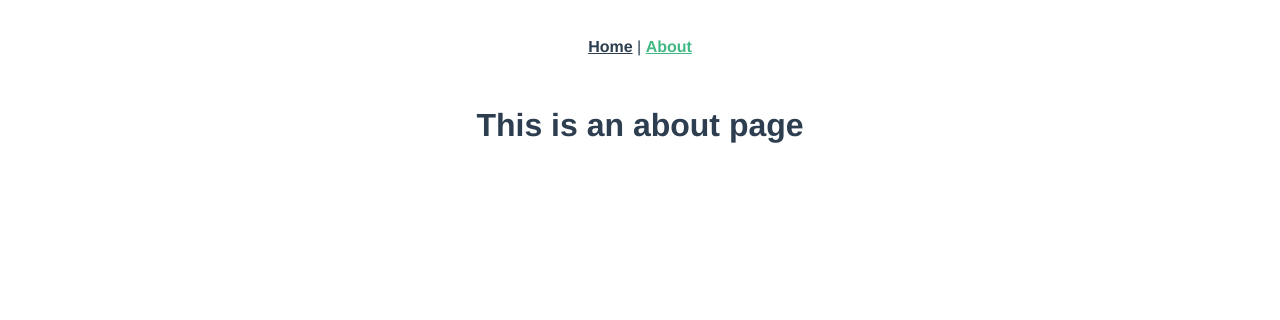
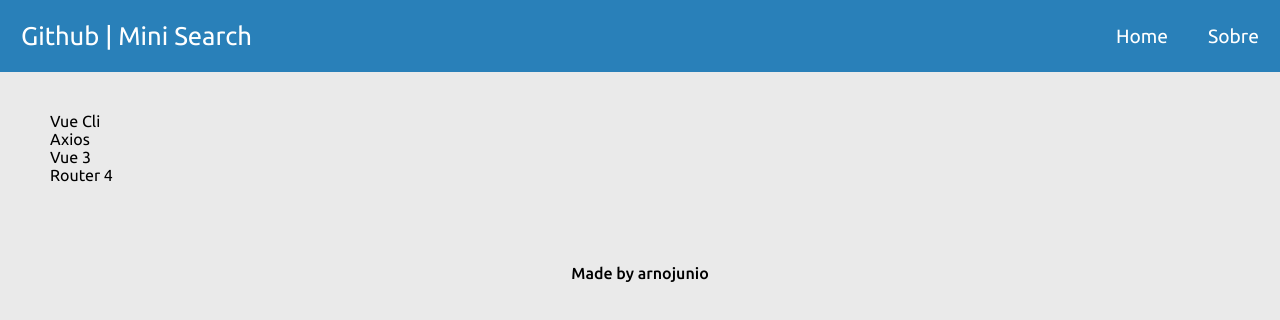
Before and after one commit to arnojunio/github-mini-search, a Vue app: page /about in a window 1280 px wide. Shown: the top 320 px of the page. Built offline with nearby package versions, Linux system fonts and the light colour scheme.

Commit message:
initial commit

```diff
--- a/package.json
+++ b/package.json
@@ -18,6 +18,7 @@
         "@vue/cli-plugin-router": "~4.5.15",
         "@vue/cli-service": "~4.5.15",
         "@vue/compiler-sfc": "^3.0.0",
+        "axios": "^0.21",
         "babel-eslint": "^10.1.0",
         "eslint": "^6.7.2",
         "eslint-plugin-vue": "^7.0.0"
--- /dev/null
+++ b/public/css/boot.css
@@ -0,0 +1,12 @@
+* {
+    margin: 0;
+    padding: 0;
+    box-sizing: border-box;
+    text-decoration: none;
+    font-size: 1em;
+    font-family: 'Ubuntu', sans-serif;
+}
+
+.ds-none {
+    display: none !important;
+}
--- a/public/index.html
+++ b/public/index.html
@@ -1,17 +1,17 @@
 <!DOCTYPE html>
 <html lang="">
-  <head>
+
+<head>
     <meta charset="utf-8">
+    <title>GitHub Mini Search</title>
     <meta http-equiv="X-UA-Compatible" content="IE=edge">
+    <link rel="stylesheet" href="./css/boot.css" />
     <meta name="viewport" content="width=device-width,initial-scale=1.0">
-    <link rel="icon" href="<%= BASE_URL %>favicon.ico">
-    <title><%= htmlWebpackPlugin.options.title %></title>
-  </head>
-  <body>
-    <noscript>
-      <strong>We're sorry but <%= htmlWebpackPlugin.options.title %> doesn't work properly without JavaScript enabled. Please enable it to continue.</strong>
-    </noscript>
+</head>
+
+<body>
     <div id="app"></div>
     <!-- built files will be auto injected -->
-  </body>
+</body>
+
 </html>
--- a/src/App.vue
+++ b/src/App.vue
@@ -1,30 +1,34 @@
 <template>
-  <div id="nav">
-    <router-link to="/">Home</router-link> |
-    <router-link to="/about">About</router-link>
-  </div>
-  <router-view/>
+  <Header />
+  <router-view v-slot="{ Component }">
+    <transition name="fade" mode="out-in">
+      <component :is="Component" :key="$route.path"></component>
+    </transition>
+  </router-view>
+  <Footer />
 </template>
 
+<script>
+import Header from './components/Header.vue'
+import Footer from './components/Footer.vue'
+
+export default {
+  name: 'App',
+  components: {
+    Header,Footer
+  }
+}
+</script>
+
 <style>
-#app {
-  font-family: Avenir, Helvetica, Arial, sans-serif;
-  -webkit-font-smoothing: antialiased;
-  -moz-osx-font-smoothing: grayscale;
-  text-align: center;
-  color: #2c3e50;
+.fade-enter-active,
+.fade-leave-active {
+  transition: opacity 0.5s, transform 0.5s;
 }
 
-#nav {
-  padding: 30px;
-}
-
-#nav a {
-  font-weight: bold;
-  color: #2c3e50;
-}
-
-#nav a.router-link-exact-active {
-  color: #42b983;
+.fade-enter-from,
+.fade-leave-to {
+  opacity: 0;
+  transform: translateY(-5%);
 }
 </style>
--- /dev/null
+++ b/src/components/About.vue
@@ -0,0 +1,21 @@
+<template>
+    <main>
+        <div class="main">
+            <header class="main-content">
+                <p>Vue Cli</p>
+                <p>Axios</p>
+                <p>Vue 3</p>
+                <p>Router 4</p>
+            </header>
+        </div>
+    </main>
+</template>
+
+<script>
+export default {
+
+}
+</script>
+
+<style>
+</style>
--- /dev/null
+++ b/src/components/Footer.vue
@@ -0,0 +1,31 @@
+<template>
+  <footer class="page-footer">
+    <div class="page-footer-content">
+      <p>Made by arnojunio</p>
+    </div>
+  </footer>
+</template>
+
+<script>
+export default {
+    name: "Footer"
+}
+</script>
+
+<style>
+.page-footer{
+    width: 100%;
+    background-color: #eaeaea;
+}
+.page-footer-content{
+    max-width: calc(1300px - 80px);
+    margin: 0 auto;
+    padding: 20px 40px;
+
+}
+.page-footer-content p{
+   text-align: center;
+   font-weight: 500;
+   padding: 20px 0;
+}
+</style>
--- /dev/null
+++ b/src/components/Header.vue
@@ -0,0 +1,82 @@
+<template>
+  <header class="main-header">
+    <div class="main-header-content">
+      <h1><router-link to="/">Github | Mini Search</router-link></h1>
+      <nav class="navbar">
+        <ul class>
+          <li><router-link to="/">Home</router-link></li>
+          <li><router-link to="/about">Sobre</router-link></li>
+        </ul>
+      </nav>
+    </div>
+  </header>
+</template>
+
+<script>
+export default {
+    name: "Header"
+}
+</script>
+
+<style>
+@import url('https://fonts.googleapis.com/css2?family=Ubuntu:ital,wght@0,300;0,400;0,500;1,700&display=swap');
+body{
+    margin:0;
+    display: block;
+    background-color: #eeeeee;
+}
+.main-header{
+    width: 100%;
+    background-color: #2980b9;
+    border: 1px solid transparent;
+    z-index: 999;
+}
+
+.main-header-content{
+    max-width: 1300px;
+    margin:0 auto;
+    display: flex;
+}
+.main-header-content h1{
+    flex-basis: 330px;
+    font-size: 1.6em;
+    padding: 20px;
+    width: 290px;
+}
+
+.main-header-content h1 a{
+    font-weight: 400;
+    color:#FFF;
+}
+.navbar{
+    flex-basis: calc(100% - 330px);
+    display: flex;
+    justify-content: flex-end;
+}
+
+.navbar ul{
+    display: flex;
+    align-items: stretch;
+}
+
+.navbar ul li{
+    list-style: none;
+    display: flex;
+    align-items: center;
+}
+
+.navbar ul li a{
+    padding: 0 20px;
+    display: flex;
+    align-items: center;
+    height: 100%;
+    font-weight: 400;
+    font-size: 1.2em;
+    color:#FFF;
+}
+
+.navbar ul li a:hover{
+    color:#2980b9 ;
+    background-color:#f5efec ;
+}
+</style>
--- a/src/components/HelloWorld.vue
+++ b/src/components/HelloWorld.vue
@@ -9,7 +9,6 @@
     <h3>Installed CLI Plugins</h3>
     <ul>
       <li><a href="https://github.com/vuejs/vue-cli/tree/dev/packages/%40vue/cli-plugin-babel" target="_blank" rel="noopener">babel</a></li>
-      <li><a href="https://github.com/vuejs/vue-cli/tree/dev/packages/%40vue/cli-plugin-router" target="_blank" rel="noopener">router</a></li>
       <li><a href="https://github.com/vuejs/vue-cli/tree/dev/packages/%40vue/cli-plugin-eslint" target="_blank" rel="noopener">eslint</a></li>
     </ul>
     <h3>Essential Links</h3>
--- /dev/null
+++ b/src/components/Search.vue
@@ -0,0 +1,135 @@
+<template>
+  <main>
+    <div class="main">
+      <header class="main-content">
+        <div class="box-search">
+          <h1>Github mini search</h1>
+
+            <input class="search" @change="getData" v-model="term" type="text" placeholder="Buscar por nome de usuário"
+              required />
+
+        </div>
+      </header>
+    </div>
+
+    <div id="main-content" class="content">
+      <div class="img-search">
+      </div>
+    </div>
+    <div class="content">
+      <div class="result">
+        <div class="card" v-for="result in results" :key="result.name">
+          <h4><b>{{ result.login }}</b></h4>
+          <div class="img"><img :src="`${result.avatar_url}`" alt="avatar"></div>
+          <div class="info"><a target="_blank" href="https://github.com/arnojunio">Profile</a><span>Score: 1</span>
+          </div>
+        </div>
+      </div>
+    </div>
+  </main>
+</template>
+
+<script>
+export default {
+  name: "Search",
+  data() {
+    return {
+      term: "",
+      results: []
+    }
+  },
+  methods: {
+    async getData() {
+      this.$axios.get(`https://api.github.com/search/users`, { params: { q: this.term, per_page: 20 } })
+        .then((response) => {
+          this.results = response.data.items;
+        })
+        .catch(function (error) {
+          console.error(error);
+        });
+
+    }
+  }
+}
+</script>
+
+<style>
+.main {
+  width: 100%;
+  background-color: #eaeaea;
+}
+
+.main-content {
+  max-width: calc(1300px - 40px);
+  padding: 40px;
+  margin: 0 auto;
+}
+
+.main-content h1 {
+  font-size: 4em;
+  font-family: "Ubuntu";
+  text-align: center;
+  padding: 20px 0;
+  font-weight: 400;
+  margin-bottom: 20px;
+}
+
+.search[type=text] {
+  width: calc(100% - 80px);
+  margin: 0 40px;
+  padding: 10px 10px !important;
+  font-size: 1.4em;
+
+
+
+}
+
+.search[type=text]:focus {
+  border-color: #9dbbcf;
+  box-shadow: 0 0 0 0.2rem rgba(40, 139, 206, 0.25);
+  border-color: -internal-light-dark(rgb(211, 32, 32), rgb(214, 2, 2));
+}
+
+.content {
+  max-width: calc(1300px - 80px);
+  margin: 0 auto;
+  border: 1px solid #eaeaea;
+  padding: 10px 10px !important;
+}
+.result {
+    max-width: calc(1300px - 40px);
+    /* padding: 0 20px; */
+    margin: 0 auto;
+    display: flex;
+    justify-content: space-between;
+    flex-wrap: wrap;
+}
+.card {
+    box-shadow: 0 4px 8px 0 rgba(0,0,0,0.2);
+    transition: 0.3s;
+    flex-basis: calc(25% - 10px);
+    margin-bottom: 10px;
+}
+.card h4 {
+    background-color: #2980b9;
+    margin: 0;
+    font-size: 15px;
+    padding-bottom: 10px;
+    padding-top: 10px;
+    padding-left: 10px;
+    color: #fff;
+    font-weight: 500;
+}
+.img {
+    padding: 10px;
+}
+.result img, .result-flw img {
+    width: 100%;
+    border-radius: 50%;
+    -moz-border-radius: 50%;
+    -webkit-border-radius: 50%;
+    padding: 3px;
+    background-color: #2980b9;
+    margin: 0 auto;
+}
+</style>
--- a/src/router/index.js
+++ b/src/router/index.js
@@ -1,25 +1,26 @@
 import { createRouter, createWebHistory } from 'vue-router'
-import Home from '../views/Home.vue'
-
-const routes = [
-  {
+import Search from '../components/Search'
+const routes = [{
         path: '/',
-    name: 'Home',
-    component: Home
+        name: 'search',
+        component: Search
     },
     {
         path: '/about',
-    name: 'About',
-    // route level code-splitting
-    // this generates a separate chunk (about.[hash].js) for this route
-    // which is lazy-loaded when the route is visited.
-    component: () => import(/* webpackChunkName: "about" */ '../views/About.vue')
+        name: 'about',
+        component: () =>
+            import ("../components/About.vue")
     }
 ]
 
 const router = createRouter({
     history: createWebHistory(process.env.BASE_URL),
-  routes
+    routes,
+    linkActiveClass: 'app-active-link',
+    scrollBehavior(to, from, savedPosition) {
+        return savedPosition || new Promise((resolve) => {
+            setTimeout(() => resolve({ top: 0, behavior: 'smooth' }), 300)
         })
-
+    }
+})
 export default router
```
Also changed, not shown: src/main.js (+5 -2 lines), 1 other file (tests, documents, lock files or other folders). Lines whose indentation alone changed are shown as unchanged.
